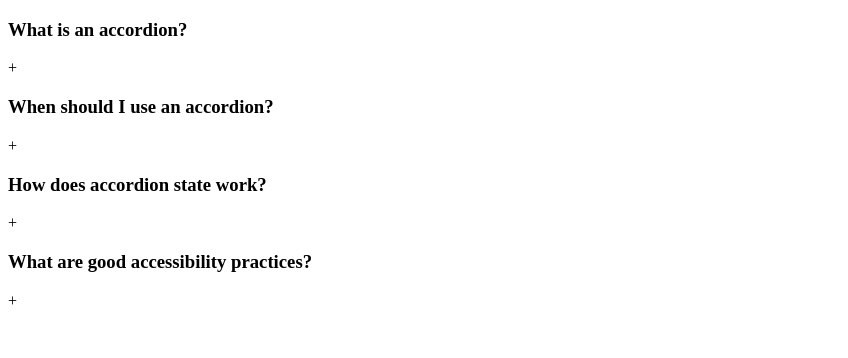
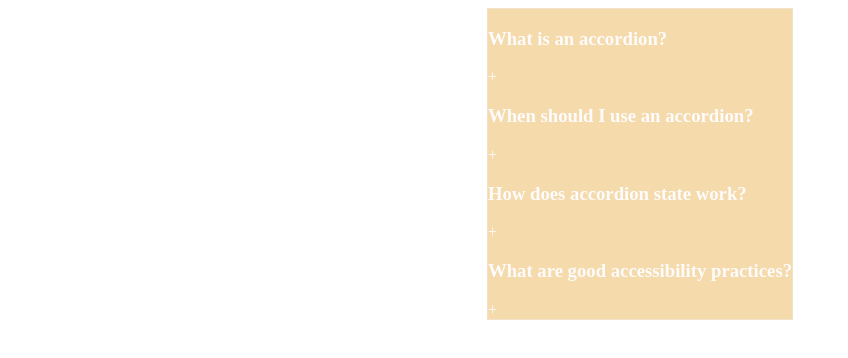
Before and after one commit to Nchonganyi-Ernesto/ReactL, a React (Vite) app: page / in a window 1280 px wide. Shown: the top 358 px of the page, without its empty margins (0-848 px from the left). Built offline with nearby package versions, Linux system fonts and the light colour scheme.

Commit message:
completed accordion task

```diff
--- a/src/components/According/index.jsx
+++ b/src/components/According/index.jsx
@@ -1,11 +1,12 @@
 import { useState } from "react"
 import data from "./data";
+import "./styles.css";
 
 export default function According(){
     const [selected, setSelected] = useState(null);
 
     function handleSingleSelection(getCurrentId){
-       console.log(getCurrentId)
+        setSelected((prevSelected) => (prevSelected === getCurrentId ? null : getCurrentId));
     }
 
     return (
@@ -13,18 +14,24 @@ export default function According(){
         <div className="accordian">
             {
                 data && data.length > 0 ?
-                data.map(dataItem=> <div className="Item">
-                    <div onClick={()=>handleSingleSelection(dataItem.id)} className="title">
-                        <h3>{dataItem.title}</h3>
-                        <span>+</span>
-
+                data.map((dataItem) => (
+                    <div key={dataItem.id} className="Item">
+                        <div onClick={() => handleSingleSelection(dataItem.id)} className="title">
+                            <h3>{dataItem.title}</h3>
+                            <span>+</span>
+                        </div>
+                        {
+                            selected === dataItem.id ? (
+                                <div className="content">
+                                    {dataItem.description}
+                                </div>
+                            ) : null
+                        }
                     </div>
-                     </div>)
-
+                ))
                 : <div>no data found</div>
             }
         </div>
-
     </div>
     )
 }
--- a/src/components/According/styles.css
+++ b/src/components/According/styles.css
@@ -0,0 +1,12 @@
+.wrapper {
+    display: flex;
+    justify-content: center;
+    align-items: center;
+}
+.accordian {
+    border: 1px solid rgb(241, 227, 201);
+    background-color:rgb(245, 219, 172) ;
+    color: rgb(253, 251, 251);
+
+
+}
```
